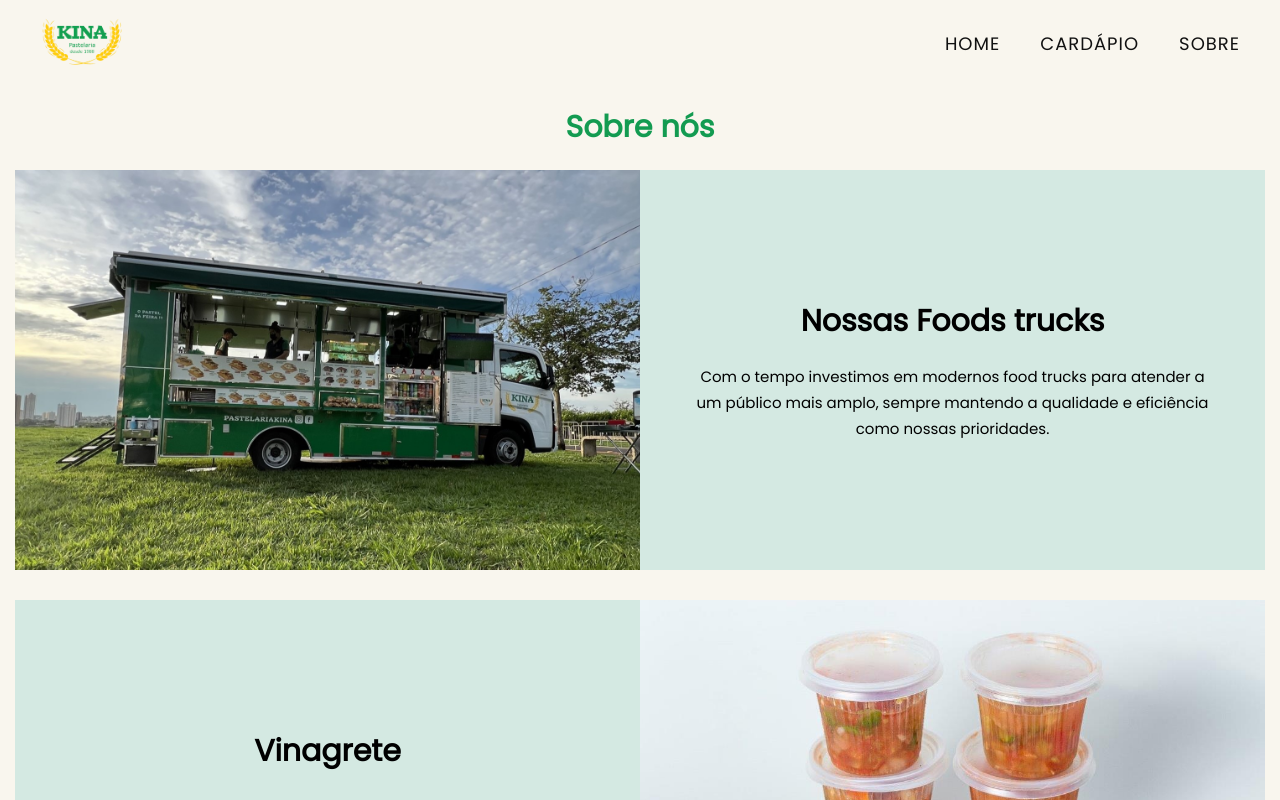
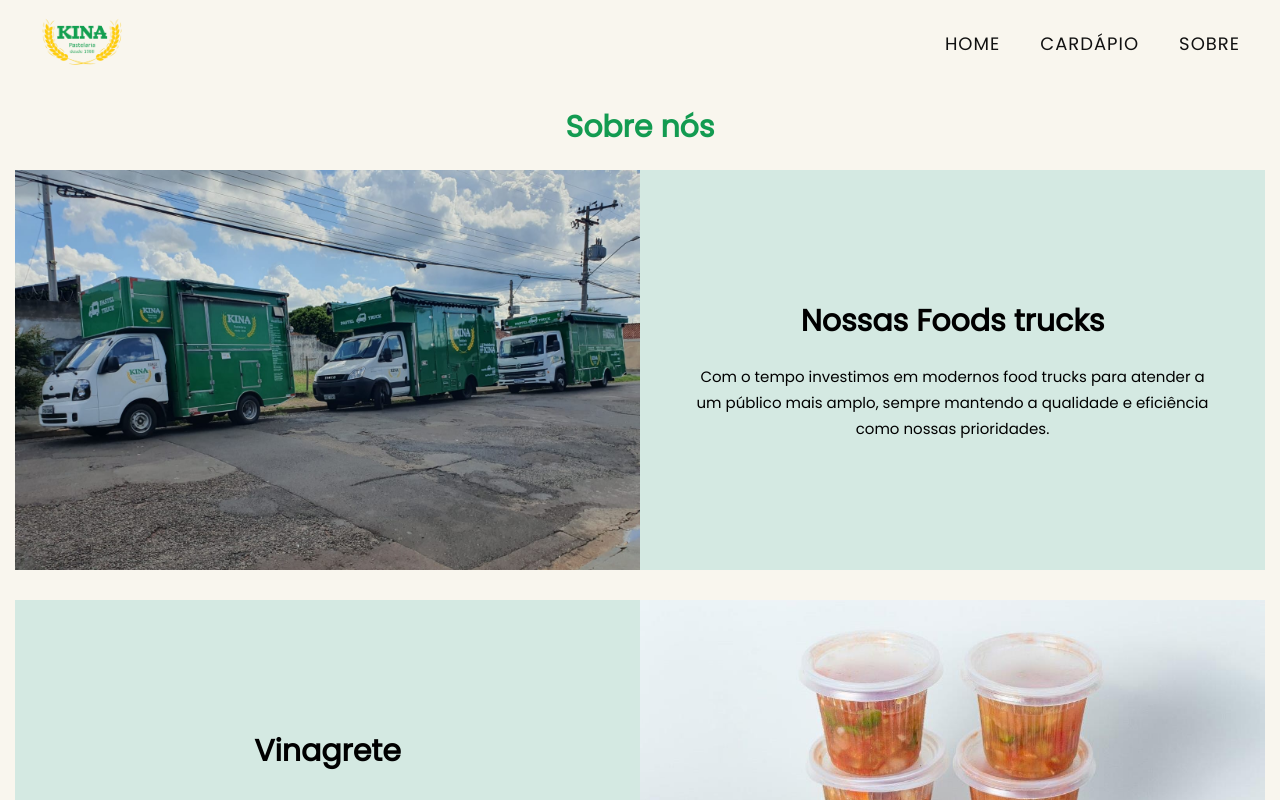
Before and after one commit to diogokimisima/Pastelaria-Kina, a React (Create React App) app: page /Sobre in a window 1280 px wide. Shown: the top 800 px of the page. Built offline with nearby package versions, Linux system fonts and the light colour scheme.

Commit message:
imagem atualizada

```diff
--- a/src/Pages/Sobre/index.jsx
+++ b/src/Pages/Sobre/index.jsx
@@ -4,7 +4,7 @@ import './style.css';
 import Topo from '../../Componentes/Topo';
 import Rodape from '../../Componentes/Rodape';
 import { ScrollToTopButton } from '../../Componentes/VoltarTopo';
-import foodTruck from '../../img/food2.JPEG';
+import foodTrucks from '../../img/foodtrucks.jpg';
 import vinagrete from '../../img/vinagrete.jpg';
 import senha from '../../img/senha-pedidos.jpg';
 import ambiente from '../../img/ambiente2.jpg';
@@ -50,7 +50,7 @@ const Sobre = () => {
           transition={transition}
           ref={ref1}
         >
-          <img src={foodTruck} alt="Food Truck" />
+          <img src={foodTrucks} alt="Food Truck" />
           <div className="texto-cards">
             <h2>Nossas Foods trucks</h2>
             <p>
```
Also changed, not shown: src/img/foodtrucks.jpg (added).
